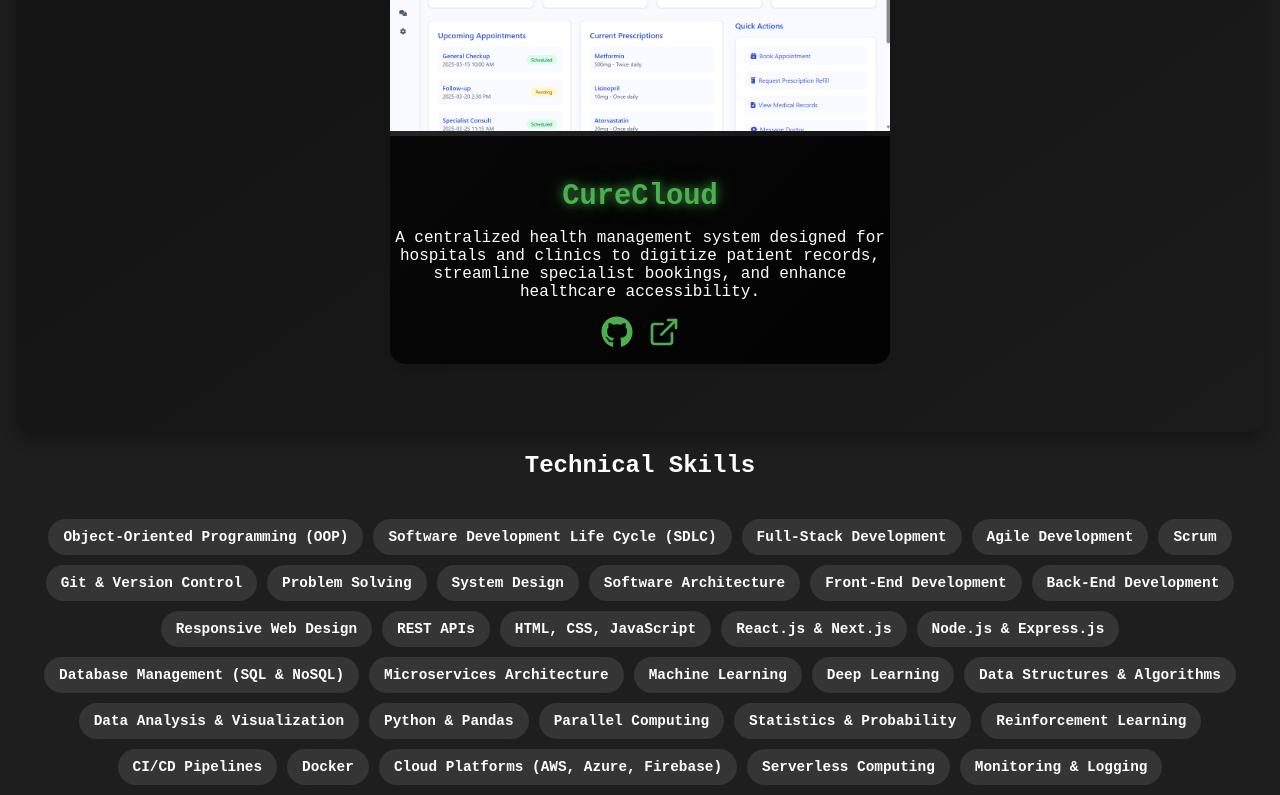
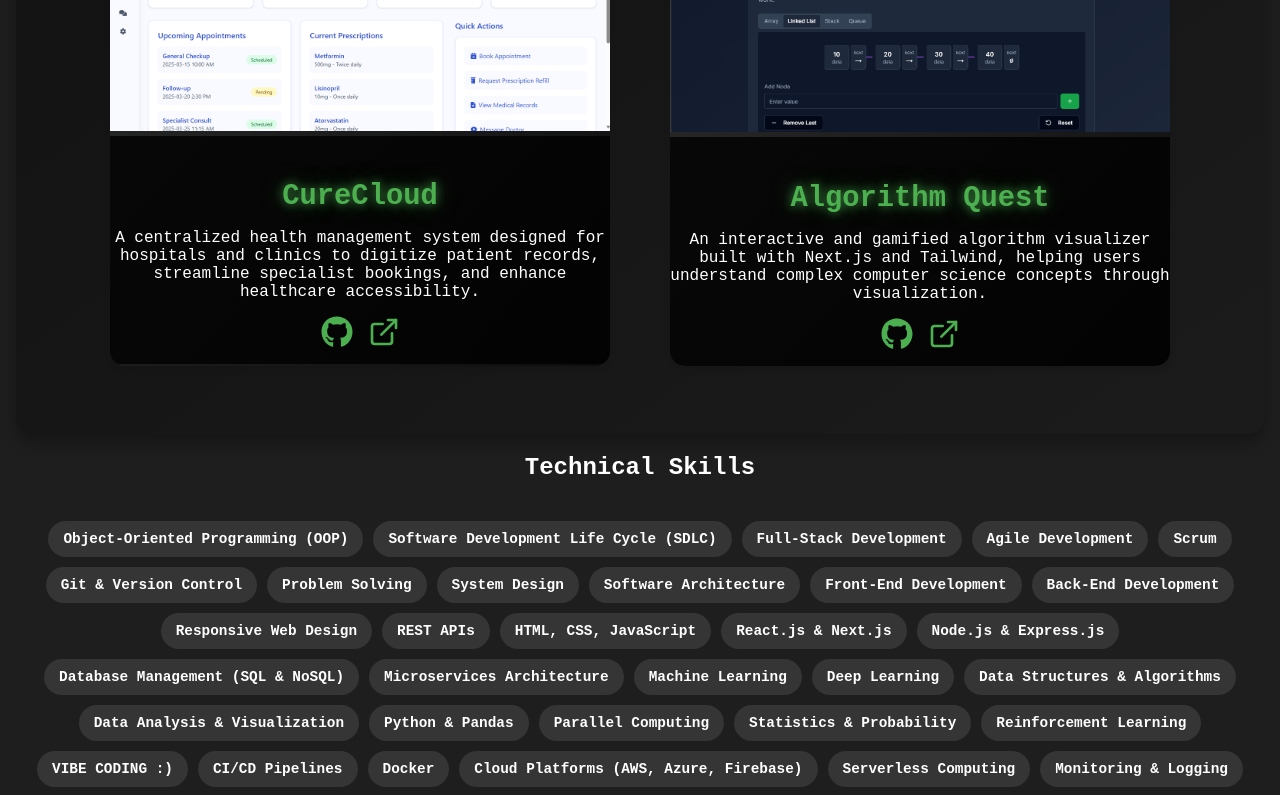
Before and after one commit to the-human-who-codes/profile, a React (Vite) app: page / in a window 1280 px wide. Shown: the part 1460-2255 px from the top of the page. Built offline with nearby package versions, Linux system fonts and the light colour scheme.

Commit message:
I updated my projects and added vibe coding as a skill ;)

```diff
--- a/src/components/sections/Skills.jsx
+++ b/src/components/sections/Skills.jsx
@@ -34,6 +34,7 @@ const allSkills = [
 			"Parallel Computing",
 			"Statistics & Probability",
 			"Reinforcement Learning",
+			"VIBE CODING :)",
 		],
 		"DevOps & Cloud": [
 			"CI/CD Pipelines",
--- a/src/data/projects.js
+++ b/src/data/projects.js
@@ -1,30 +1,42 @@
 import livelyCampusImage from "../assets/images/livelyCampus.png";
 import robinHoodImage from "../assets/images/FRM.png";
 import cureCloudImage from "../assets/images/cureCloud.png";
+import algorithmQuestImage from "../assets/images/algorithmQuest.png"; // Import Algorithm Quest image
 
 export const projects = [
 	{
 		name: "LivelyCampus",
-    image: livelyCampusImage, // Use the imported image
+		image: livelyCampusImage,
 		description:
 			"A platform to manage events and activities for students, allowing them to explore and participate in various campus events.",
-    "link-to-git-hub": "https://github.com/muano-thee-last/lively-campus",
+		"link-to-git-hub":
+			"https://github.com/the-huma-who-codes/lively-campus",
 		"link-to-live-site": "https://witslivelycampus.web.app/",
 	},
 	{
 		name: "RobinHood",
-    image: robinHoodImage, // Use the imported image
+		image: robinHoodImage,
 		description:
 			"A donation management system that connects donors with verified recipients in need, ensuring transparency and accountability.",
-    "link-to-git-hub": "https://github.com/muano-thee-last/Robinhood",
-    "link-to-live-site": "https://orange-bay-0263a040f.5.azurestaticapps.net/",
+		"link-to-git-hub": "https://github.com/the-huma-who-codes/Robinhood",
+		"link-to-live-site":
+			"https://orange-bay-0263a040f.5.azurestaticapps.net/",
 	},
 	{
 		name: "CureCloud",
 		image: cureCloudImage,
 		description:
 			"A centralized health management system designed for hospitals and clinics to digitize patient records, streamline specialist bookings, and enhance healthcare accessibility.",
-    "link-to-git-hub": "https://github.com/muano-thee-last/CureCloud",
+		"link-to-git-hub": "https://github.com/the-huma-who-codes/CureCloud",
 		"link-to-live-site": "https://curecloud1.web.app/",
 	},
+	{
+		name: "Algorithm Quest",
+		image: algorithmQuestImage,
+		description:
+			"An interactive and gamified algorithm visualizer built with Next.js and Tailwind, helping users understand complex computer science concepts through visualization.",
+		"link-to-git-hub":
+			"https://github.com/the-huma-who-codes/algorithm-quest",
+		"link-to-live-site": "https://algorithm-quest.vercel.app/",
+	},
 ];
```
Also changed, not shown: src/assets/images/algorithmQuest.png (added). Lines whose indentation alone changed are shown as unchanged.
